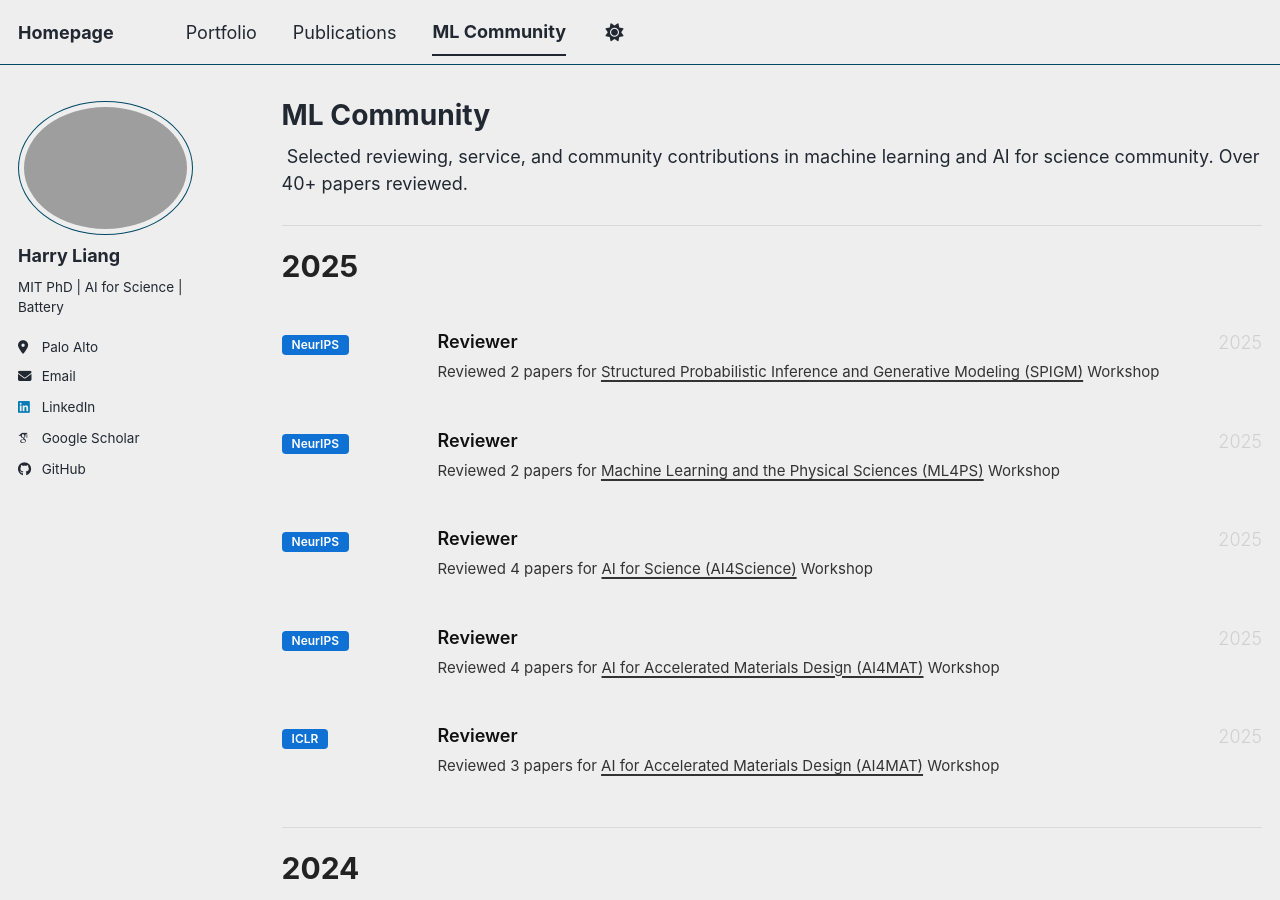
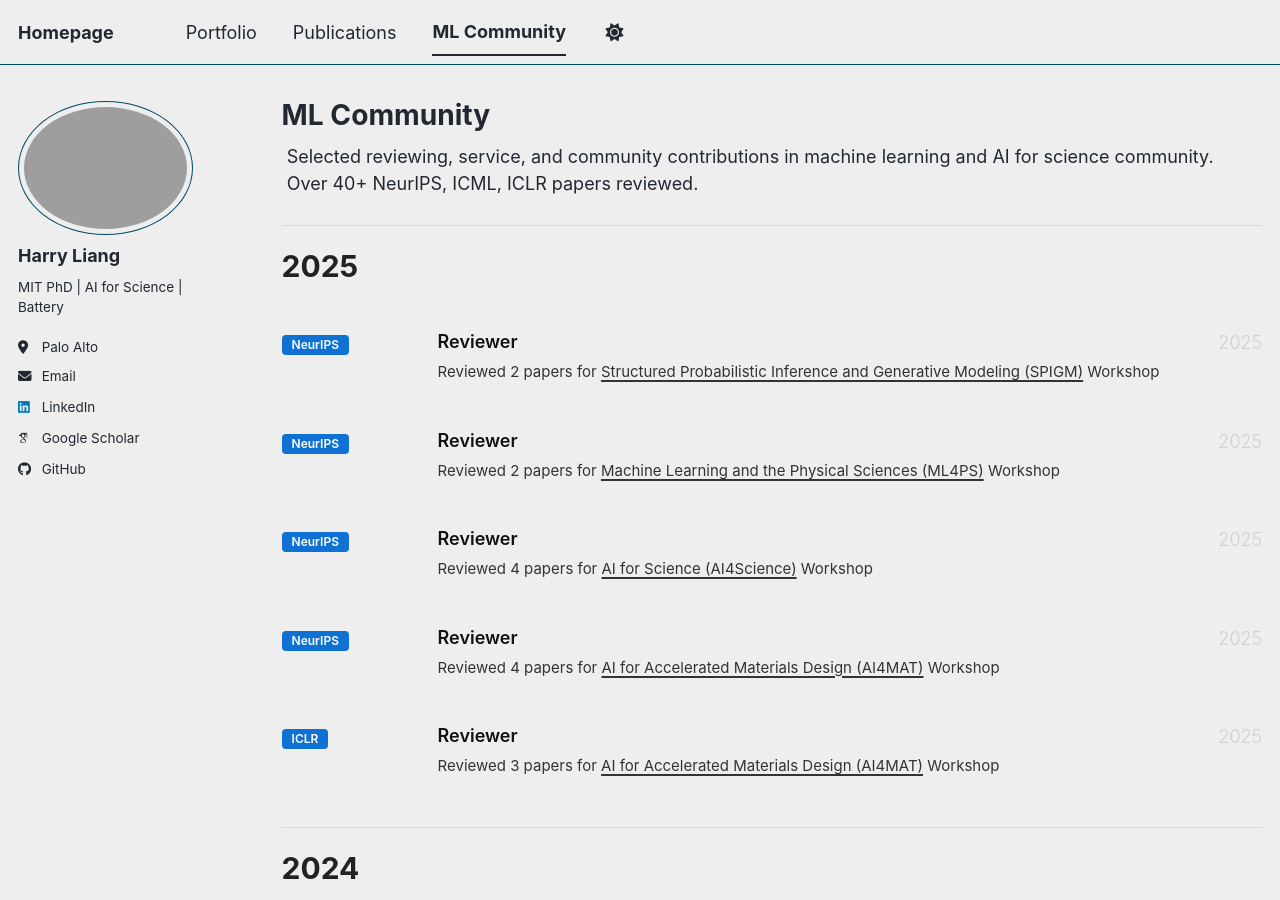
Before and after one commit to HarryQL/HarryQL.github.io, a Jekyll site: the page built from _pages/ml_community.html, in a window 1280 px wide and 900 px high. Built offline with Jekyll 4.4.1, drawn with Linux system fonts in a browser that asks for light colours; some web fonts are replaced; a script bundle is joined from its source files by our own code; library files that are not in the unit come from our copies.

Commit message:
Update ml_community.html

```diff
--- a/_pages/ml_community.html
+++ b/_pages/ml_community.html
@@ -6,7 +6,8 @@ author_profile: true
 ---
 
 <div class="wordwrap">
-  Selected reviewing, service, and community contributions in machine learning and AI for science community. Over 40+ papers reviewed.
+  Selected reviewing, service, and community contributions in machine learning and AI for science community. <br>
+  Over 40+ NeurIPS, ICML, ICLR papers reviewed.
 </div>
 
 <style>
```
